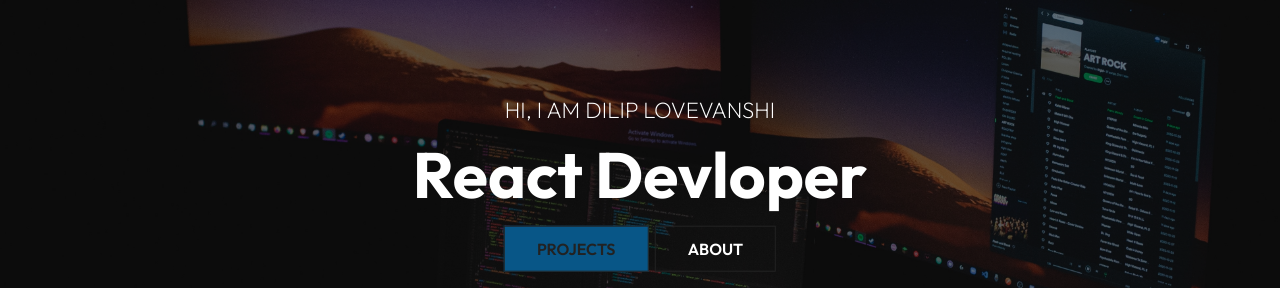
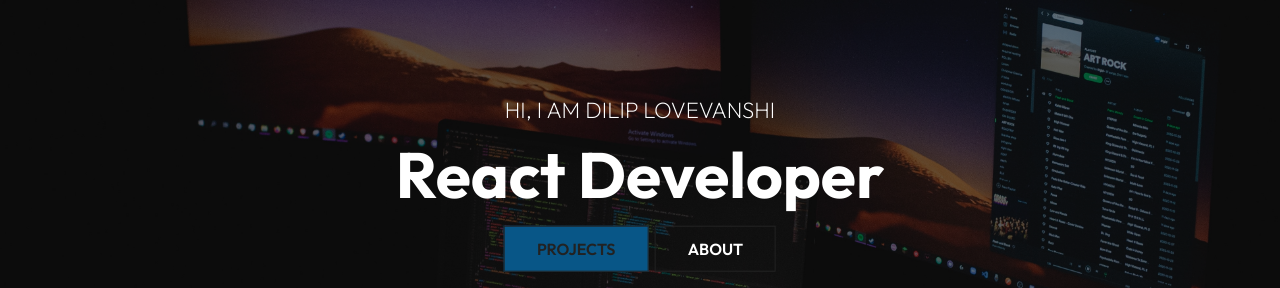
Before and after one commit to dilip884400/My-Portfoio, a React (Create React App) app: page / in a window 1280 px wide. Shown: the part 223-511 px from the top of the page. Built offline with nearby package versions, Linux system fonts and the light colour scheme.

Commit message:
final push

```diff
--- a/src/components/HeroImg.js
+++ b/src/components/HeroImg.js
@@ -11,7 +11,7 @@ function HeroImg() {
       </div>
       <div className='content1'>
     <p>Hi, I am Dilip Lovevanshi </p>
-    <h1>React Devloper</h1>
+    <h1>React Developer</h1>
     <div>
         <Link to="/project" className='btn'>Projects</Link>
         <Link to="/about" className='btn btn-light'>About</Link>
```
